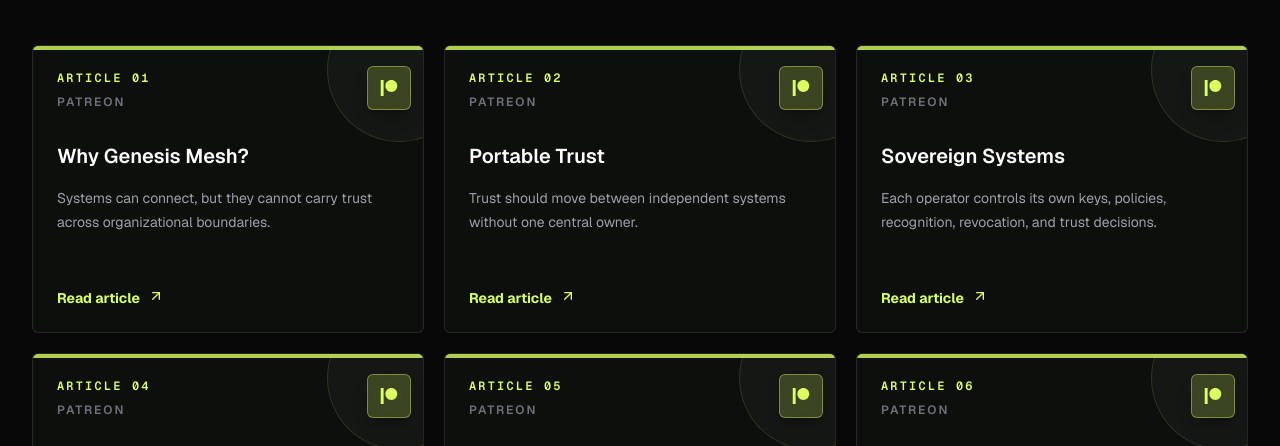
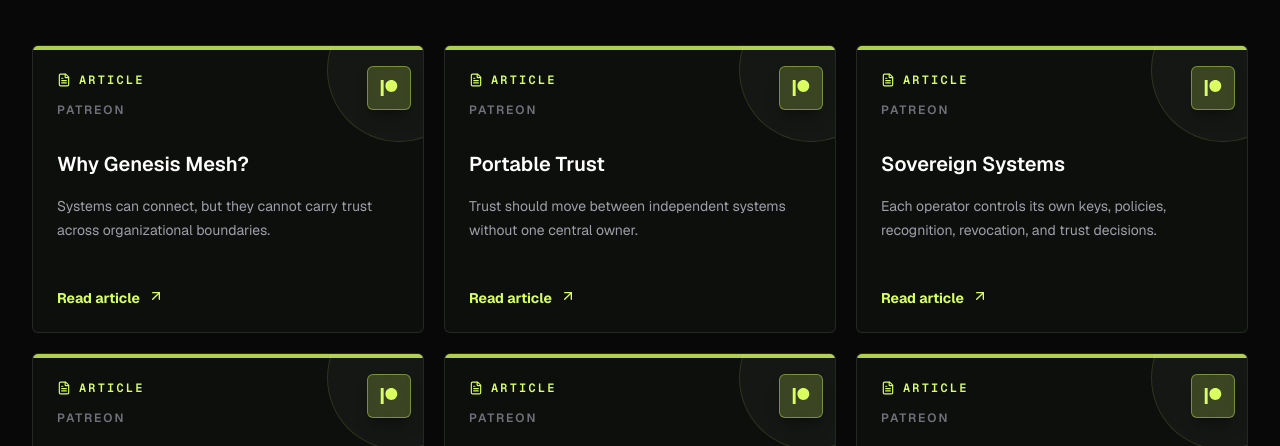
Before and after one commit to GenesisMeshLabs/connectorzzz-dev, a Next.js app: page /genesismesh/articles in a window 1280 px wide. Shown: the part 300-746 px from the top of the page. Built offline with nearby package versions, Linux system fonts and the light colour scheme; no server answers.

Commit message:
Use article marker instead of numbered cards

```diff
--- a/src/app/genesismesh/articles/page.tsx
+++ b/src/app/genesismesh/articles/page.tsx
@@ -1,5 +1,5 @@
 import type { Metadata } from "next";
-import { ArrowUpRight } from "lucide-react";
+import { ArrowUpRight, FileText } from "lucide-react";
 import { BrandIcon } from "@/components/brand-icons";
 import { PageShell } from "@/components/site-shell";
 import { SectionIntro } from "@/components/ui";
@@ -37,7 +37,7 @@ export default async function ArticlesPage() {
           </a>
         </div>
         <div className="mt-12 grid gap-5 md:grid-cols-2 xl:grid-cols-3">
-          {articles.map((article, index) => (
+          {articles.map((article) => (
             <a
               key={article.href}
               href={article.href}
@@ -52,8 +52,9 @@ export default async function ArticlesPage() {
               </div>
               <div className="relative flex w-full flex-col">
                 <div className="pr-12">
-                  <p className="font-mono text-xs font-semibold uppercase tracking-[0.18em] text-[#d9ff61]">
-                    Article {String(index + 1).padStart(2, "0")}
+                  <p className="inline-flex items-center gap-2 font-mono text-xs font-semibold uppercase tracking-[0.18em] text-[#d9ff61]">
+                    <FileText size={14} aria-hidden="true" />
+                    Article
                   </p>
                   <p className="mt-2 text-xs font-semibold uppercase tracking-[0.16em] text-zinc-500">
                     {article.channel}
```
